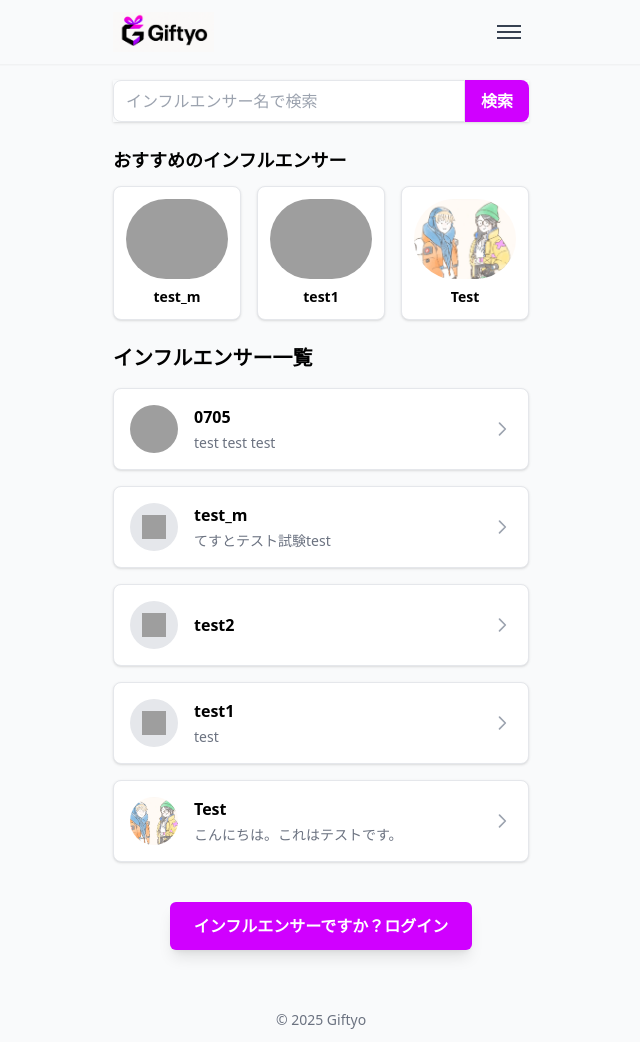
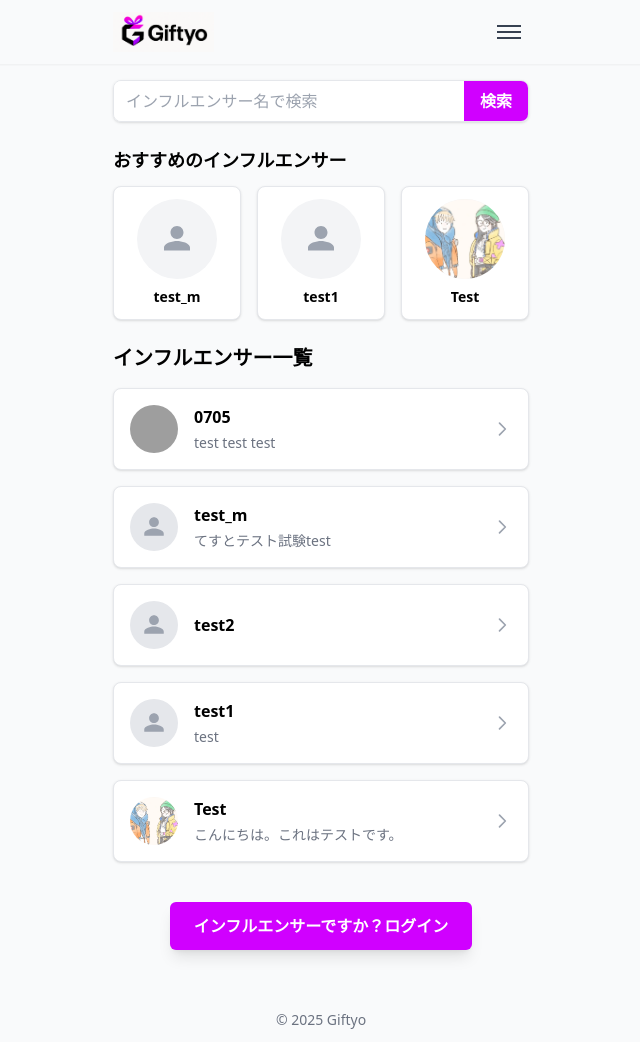
Before and after one commit to L0ve-Machine/Giftyo, a Django app: page / in a window 1280 px wide. Shown: the whole page, without its empty margins (319-959 px from the left). Run offline with Django 5.2, Linux system fonts and the light colour scheme; data comes from the database, SQL or seed files in the repository; some libraries are stand-ins or nearby versions; grey boxes are pictures that could not be loaded.

Commit message:
modified search form, default icon, logo

```diff
--- a/fan/templates/fan/home.html
+++ b/fan/templates/fan/home.html
@@ -5,21 +5,25 @@
 
 {% block content %}
   <!-- 検索フォーム -->
-  <form method="get" class="mb-6 flex shadow">
+  <form method="get" class="mb-6">
+  <!-- この wrapper にだけ角丸＋overflow-hidden を付与 -->
+  <div class="flex shadow rounded-lg overflow-hidden border border-gray-200">
     <input
       type="text"
       name="q"
       value="{{ request.GET.q|default:'' }}"
       placeholder="インフルエンサー名で検索"
-      class="flex-1 px-3 py-2 border text-black rounded-l-lg focus:outline-none"
+      class="flex-1 px-3 py-2 text-black focus:outline-none border-none"
     />
     <button
       type="submit"
-      class="px-4 py-2 bg-accent-purple hover:bg-accent-dark text-white rounded-r-lg transition font-bold"
+      class="px-4 py-2 bg-accent-purple hover:bg-accent-dark text-white font-bold"
     >
       検索
     </button>
-  </form>
+  </div>
+</form>
+
 
   <!-- ランダムインフルエンサー表示 -->
   {% if random_influencers %}
@@ -29,13 +33,13 @@
         {% if inf.slug %}
           <a href="{% url 'fan:influencer_public' slug=inf.slug %}"
              class="block bg-white border rounded-lg shadow p-3 hover:shadow-md transition">
-            <div class="h-20 mb-2 overflow-hidden rounded-full mx-auto">
+            <div class="w-20 h-20 mb-2 overflow-hidden rounded-full mx-auto bg-gray-100 flex items-center justify-center">
               {% if inf.profile_image %}
                 <img src="{{ inf.profile_image.url }}" alt="{{ inf.display_name }}" class="object-cover w-full h-full" />
               {% else %}
-                <img src="{% static 'images/default-avatar.png' %}"
-                     alt="{{ inf.display_name }}（デフォルト画像）"
-                     class="object-cover w-full h-full" />
+                <svg xmlns="http://www.w3.org/2000/svg" class="h-8 w-8 text-gray-400" fill="currentColor" viewBox="0 0 24 24">
+                  <path d="M12 12c2.7 0 4.875-2.175 4.875-4.875S14.7 2.25 12 2.25 7.125 4.425 7.125 7.125 9.3 12 12 12zm0 1.5c-3.225 0-9.75 1.612-9.75 4.875v2.25h19.5v-2.25c0-3.263-6.525-4.875-9.75-4.875z"/>
+                </svg>
               {% endif %}
             </div>
             <p class="text-center text-sm font-semibold text-black">{{ inf.display_name }}</p>
@@ -61,15 +65,16 @@
       {% else %}
         <div class="block bg-white border rounded-lg shadow p-4 flex items-center space-x-4 text-gray-400">
       {% endif %}
+
           {% if inf.profile_image %}
             <div class="w-12 h-12 rounded-full overflow-hidden flex-shrink-0">
               <img src="{{ inf.profile_image.url }}" alt="{{ inf.display_name }}" class="object-cover w-full h-full" />
             </div>
           {% else %}
             <div class="w-12 h-12 rounded-full bg-gray-200 flex items-center justify-center text-gray-400 flex-shrink-0">
-              <img src="{% static 'images/default-avatar.png' %}"
-                   alt="{{ inf.display_name }}（デフォルト画像）"
-                   class="w-6 h-6" />
+              <svg xmlns="http://www.w3.org/2000/svg" class="w-6 h-6" fill="currentColor" viewBox="0 0 24 24">
+                <path d="M12 12c2.7 0 4.875-2.175 4.875-4.875S14.7 2.25 12 2.25 7.125 4.425 7.125 7.125 9.3 12 12 12zm0 1.5c-3.225 0-9.75 1.612-9.75 4.875v2.25h19.5v-2.25c0-3.263-6.525-4.875-9.75-4.875z"/>
+              </svg>
             </div>
           {% endif %}
 
@@ -85,6 +90,7 @@
               <path stroke-linecap="round" stroke-linejoin="round" stroke-width="2" d="M9 5l7 7-7 7"/>
             </svg>
           {% endif %}
+
       {% if inf.slug %}
         </a>
       {% else %}
@@ -97,8 +103,7 @@
 
   <!-- ログインCTA -->
   <div class="mt-10 mb-8 text-center">
-    <a href="{% url 'login' %}"
-       class="inline-block px-6 py-3 bg-accent-purple hover:bg-accent-dark text-white text-base font-bold rounded-md transition shadow-lg">
+    <a href="{% url 'login' %}" class="inline-block px-6 py-3 bg-accent-purple hover:bg-accent-dark text-white text-base font-bold rounded-md transition shadow-lg">
       インフルエンサーですか？ログイン
     </a>
   </div>
```
Also changed, not shown: static/images/default-avatar.png (added).
